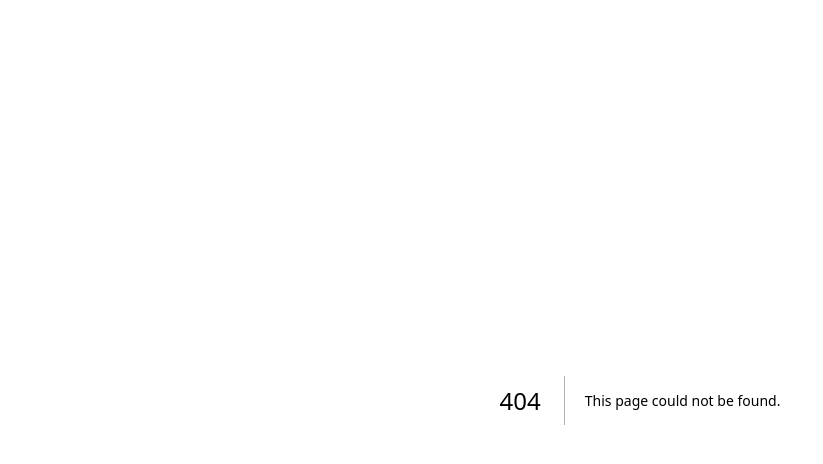
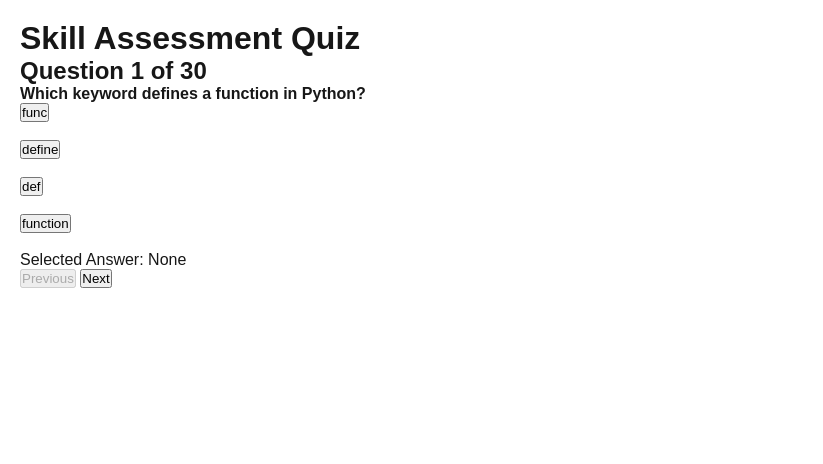
Before and after one commit to gopinath210805/ai-learning-path, a Next.js app: page /quiz in a window 1280 px wide. Before the commit this address had no page. Shown: the top 464 px of the page, without its empty margins (0-823 px from the left). Built offline with nearby package versions, Linux system fonts and the light colour scheme.

Commit message:
Add interactive quiz navigation

```diff
--- /dev/null
+++ b/src/app/quiz/page.js
@@ -0,0 +1,118 @@
+"use client";
+
+import { useEffect, useState } from "react";
+import { loadCSV } from "../../data/csvLoader";
+
+export default function QuizPage() {
+  const [questions, setQuestions] = useState([]);
+  const [answers, setAnswers] = useState({});
+  const [currentQuestion, setCurrentQuestion] = useState(0);
+
+  useEffect(() => {
+    async function loadQuestions() {
+      try {
+        const data = await loadCSV("/datasets/quiz_questions.csv");
+        setQuestions(data);
+      } catch (error) {
+        console.error(error);
+      }
+    }
+
+    loadQuestions();
+  }, []);
+
+  if (questions.length === 0) {
+    return (
+      <div style={{ padding: "20px" }}>
+        <h1>Skill Assessment Quiz</h1>
+        <p>Loading questions...</p>
+      </div>
+    );
+  }
+
+  const question = questions[currentQuestion];
+
+  const handleAnswer = (option) => {
+    setAnswers({
+      ...answers,
+      [question.question_id]: option,
+    });
+  };
+
+  const nextQuestion = () => {
+    if (currentQuestion < questions.length - 1) {
+      setCurrentQuestion(currentQuestion + 1);
+    }
+  };
+
+  const previousQuestion = () => {
+    if (currentQuestion > 0) {
+      setCurrentQuestion(currentQuestion - 1);
+    }
+  };
+
+  return (
+    <div style={{ padding: "20px" }}>
+      <h1>Skill Assessment Quiz</h1>
+
+      <h2>
+        Question {currentQuestion + 1} of {questions.length}
+      </h2>
+
+      <p>
+        <strong>{question.question}</strong>
+      </p>
+
+      <button onClick={() => handleAnswer("A")}>
+        {question.option_a}
+      </button>
+
+      <br />
+      <br />
+
+      <button onClick={() => handleAnswer("B")}>
+        {question.option_b}
+      </button>
+
+      <br />
+      <br />
+
+      <button onClick={() => handleAnswer("C")}>
+        {question.option_c}
+      </button>
+
+      <br />
+      <br />
+
+      <button onClick={() => handleAnswer("D")}>
+        {question.option_d}
+      </button>
+
+      <br />
+      <br />
+
+      <p>
+        Selected Answer:{" "}
+        {answers[question.question_id] || "None"}
+      </p>
+
+      <button
+        onClick={previousQuestion}
+        disabled={currentQuestion === 0}
+      >
+        Previous
+      </button>
+
+      {"  "}
+
+      <button
+        onClick={nextQuestion}
+        disabled={
+          currentQuestion === questions.length - 1
+        }
+      >
+        Next
+      </button>
+    </div>
+  );
+}
```
Also changed, not shown: src/app/recommendations/page.js (added, +10 -0 lines).
